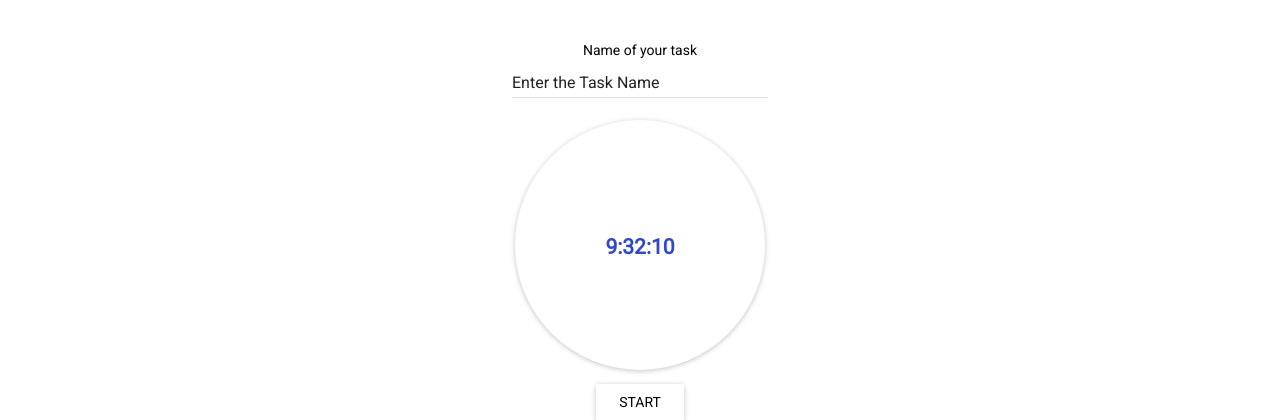
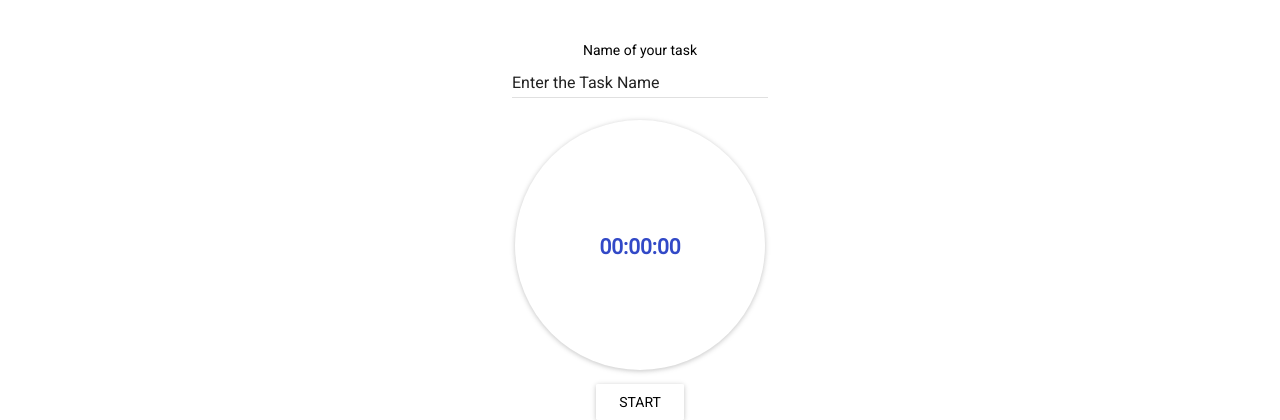
Before and after one commit to ti-tar/tasker, a React (Create React App) app: page / in a window 1280 px wide. Shown: the top 420 px of the page. Built offline with nearby package versions, Linux system fonts and the light colour scheme.

Commit message:
Часы ходят. собрал всё, что до таблицы в один компонент MainSection

```diff
--- a/src/MainSection.js
+++ b/src/MainSection.js
@@ -26,40 +26,6 @@ const paperStyle = {
     zDepth: 1
 };
 
-
-class TaskNameInput extends React.Component {
-    constructor (props){
-        super(props);
-
-        this.state = {value: "Enter the Task Name"};
-
-        this.handleChange = this.handleChange.bind(this)
-    }
-
-    handleChange(e) {
-        this.setState({value:e.target.value});
-    }
-
-    render() {
-        return (
-            <TextField type="text" value={this.state.value} onChange={this.handleChange}  />
-        )
-    }
-}
-
-function getCurrentTime() {
-    var today = new Date();
-    var h = today.getHours();
-    var m = today.getMinutes();
-    m = m < 10 ? "0" + m : m;
-    var s = today.getSeconds();
-    s = s < 10 ? "0" + s : s;
-
-    return h + ":" + m + ":" + s;
-}
-
-const FormattedTime = () => (<h1 style={currentTimeStyle}>{getCurrentTime()}</h1>);
-
 //http://www.material-ui.com/#/components/paper
 class MainSection extends React.Component {
     constructor(args) {
@@ -68,20 +34,53 @@ class MainSection extends React.Component {
         this.state = {
             // status 0,1 - 0 - stopped, 1 - running
             status : 0,
+            taskName : "Enter the Task Name",
+            currTime : "00:00:00"
+        };
+
+        this.timerId = null
+    }
+
+    clockStatusToggle(){
+        if (this.state.status === 1){
+            this.stopRunning()
+        } else {
+            this.startRunning()
         }
     }
 
-    clockStatusToggle(){
-        this.setState({
-            status: this.state.status ? 0 : 1
-        });
+    stopRunning(){
+        this.setState({status:0});
+        clearInterval(this.timerId);
+    }
+
+    startRunning(){
+        this.setState({status:1});
+        this.timerId = setInterval(() => {
+            let today = new Date();
+            let [h, m, s] = [today.getHours(), today.getMinutes(), today.getSeconds()];
+
+            m = m < 10 ? "0" + m : m;
+            s = s < 10 ? "0" + s : s;
+
+            this.setState({ currTime : `${h}:${m}:${s}` });
+        }, 500)
+    }
+
+    handleTaskNameChange(e){
+        this.setState({taskName:e.target.value});
     }
 
     render() {
         return <section>
                 <p className="tack_title">Name of your task</p>
-                <TaskNameInput />
-                <Paper circle={true} style={paperStyle} children={<FormattedTime />}></Paper>
+
+                <TextField type="text" value={this.state.taskName} onChange={(e)=>this.handleTaskNameChange(e)}  />
+
+                <Paper circle={true} style={paperStyle}>
+                    <h1 style={currentTimeStyle}>{this.state.currTime}</h1>
+                </Paper>
+
                 <RaisedButton onClick={ () => this.clockStatusToggle() }>{ this.state.status ? 'STOP' : 'START' }</RaisedButton>
             </section>;
     }
```
